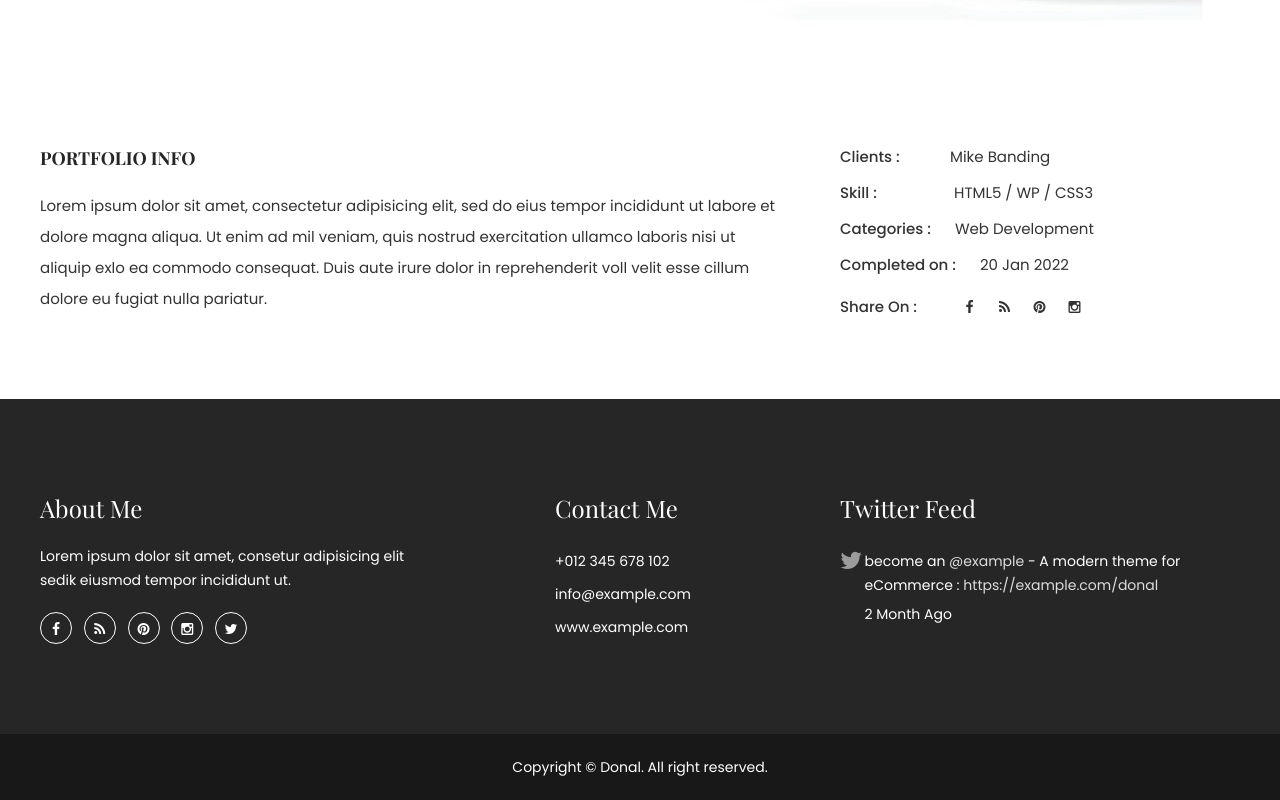
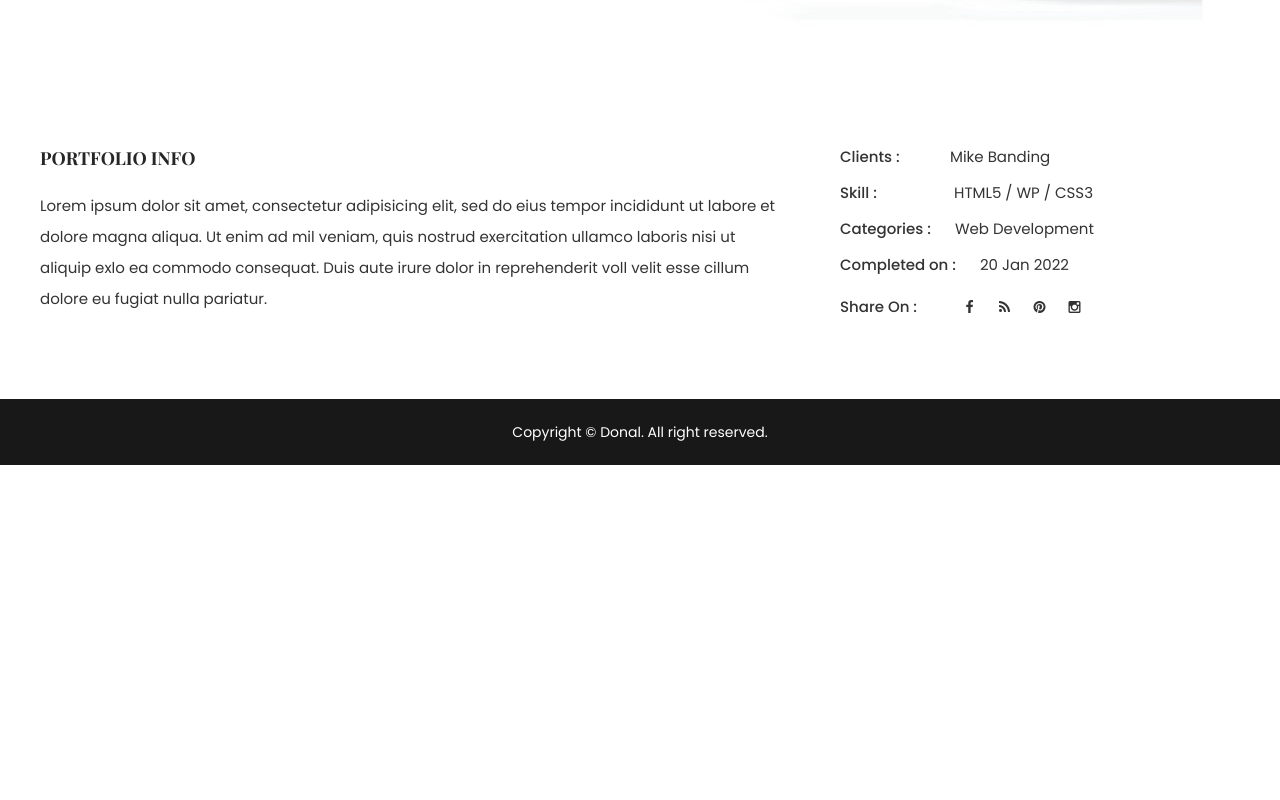
Before and after one commit to Claudia-Roberts/Portfolio, a plain HTML site: page portfolio-details-untouchable.html in a window 1280 px wide. Shown: the part 1245-2045 px from the top of the page. After the commit the page ends 1710 px from the top, so only its background shows below. Drawn offline with nearby package versions, Linux system fonts and the light colour scheme.

Commit message:
Updated icon & footer

```diff
--- a/portfolio-details-untouchable.html
+++ b/portfolio-details-untouchable.html
@@ -106,49 +106,6 @@
             </div>
             <!-- Portfolio Details Area End -->
 
-            <!--Start of Footer Widget-area-->
-            <footer class="footer-area">
-                <div class="footer-widget-area black-bg">
-                    <div class="container">
-                        <div class="row">
-                            <div class="col-lg-4 col-md-4 col-sm-12">
-                                <div class="single-footer-widget mb-30">
-                                    <h3 class="text-white mb-21">About Me</h3>
-                                    <p>Lorem ipsum dolor sit amet, consetur adipisicing elit sedik eiusmod tempor incididunt ut.</p>
-                                    <div class="footer-social">
-                                        <ul>
-                                            <li><a href="#"><i class="fa fa-facebook"></i></a></li>
-                                            <li><a href="#"><i class="fa fa-rss"></i></a></li>
-                                            <li><a href="#"><i class="fa fa-pinterest"></i></a></li>
-                                            <li><a href="#"><i class="fa fa-instagram"></i></a></li>
-                                            <li><a href="#"><i class="fa fa-twitter"></i></a></li>
-                                        </ul>
-                                    </div>
-                                </div>
-                            </div>
-                            <div class="col-lg-4 col-md-3 col-sm-12">
-                                <div class="single-footer-widget pl-115 mb-30">
-                                    <h3 class="text-white mb-26">Contact Me</h3>
-                                    <span class="text-white mb-9">+012 345 678 102 </span>
-                                    <span class="text-white mb-9">info@example.com</span>
-                                    <span class="text-white mb-9">www.example.com</span>
-                                </div>
-                            </div>
-                            <div class="col-lg-4 col-md-5 col-sm-12">
-                                <div class="single-footer-widget mb-30">
-                                    <h3 class="text-white mb-26">Twitter Feed</h3>
-                                    <ul class="twitter-feed">
-                                        <li><i class="fa fa-twitter"></i>
-                                            <div class="feed-text">become an  <a href="#">@example </a>- A modern theme for eCommerce : <a href="#">https://example.com/donal </a><span>2 Month Ago</span></div>
-                                        </li>
-                                    </ul>
-
-                                </div>
-                            </div>
-                        </div>
-                    </div>
-                </div>
-                <!--End of Footer Widget-area-->
                 <!-- Start of Footer area -->
                 <div class="copyright-area text-center ptb-25">
                     <div class="container">
```
Also changed, not shown: images/favicon.png, 1 other file.
